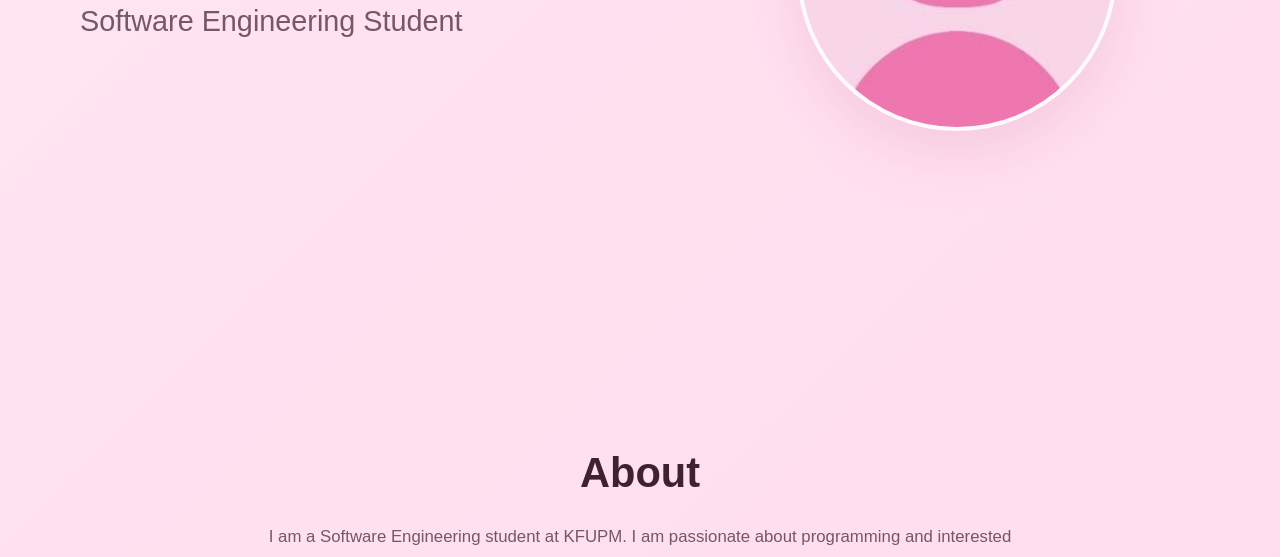
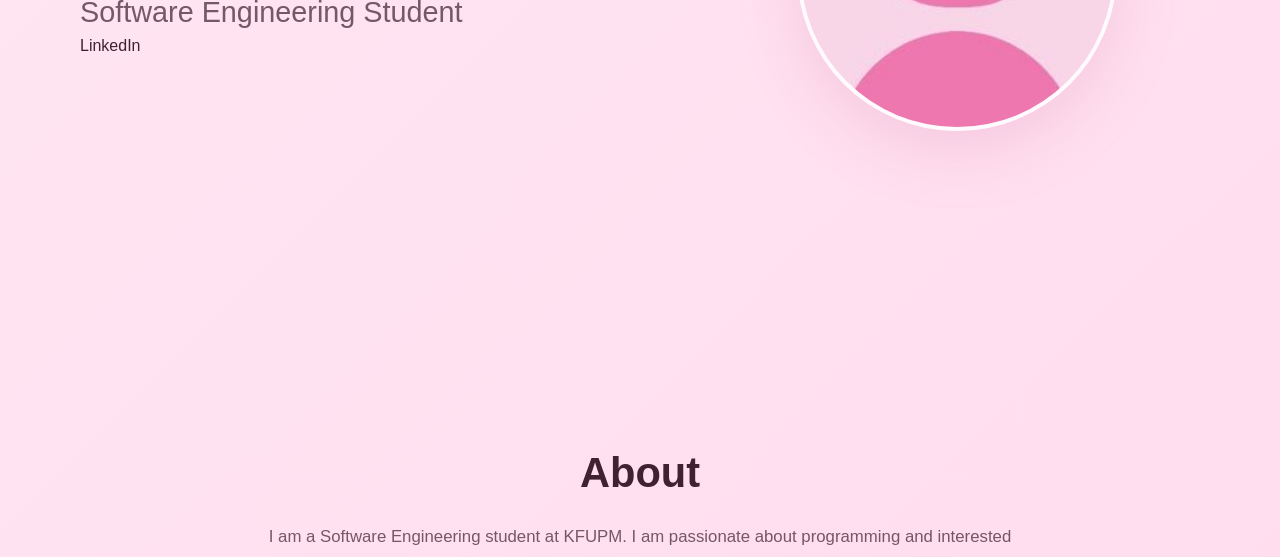
Before and after one commit to LenaYassserq/202268180-LenaAlqaissom-assignment2, a plain HTML site: page index.html in a window 1280 px wide. Shown: the part 543-1100 px from the top of the page. Drawn offline with Linux system fonts and the light colour scheme.

Commit message:
adding linkden

```diff
--- a/index.html
+++ b/index.html
@@ -56,6 +56,7 @@
           <div class="hero-text">
             <h1>Lena</h1>
             <p class="hero-subtitle">Software Engineering Student</p>
+            <a href="https://www.linkedin.com/in/lena-alqaissom-560063275?utm_source=share_via&utm_content=profile&utm_medium=member_ios" target="_blank" rel="noopener noreferrer">LinkedIn</a>
           </div>
 
           <div class="hero-image">
```
